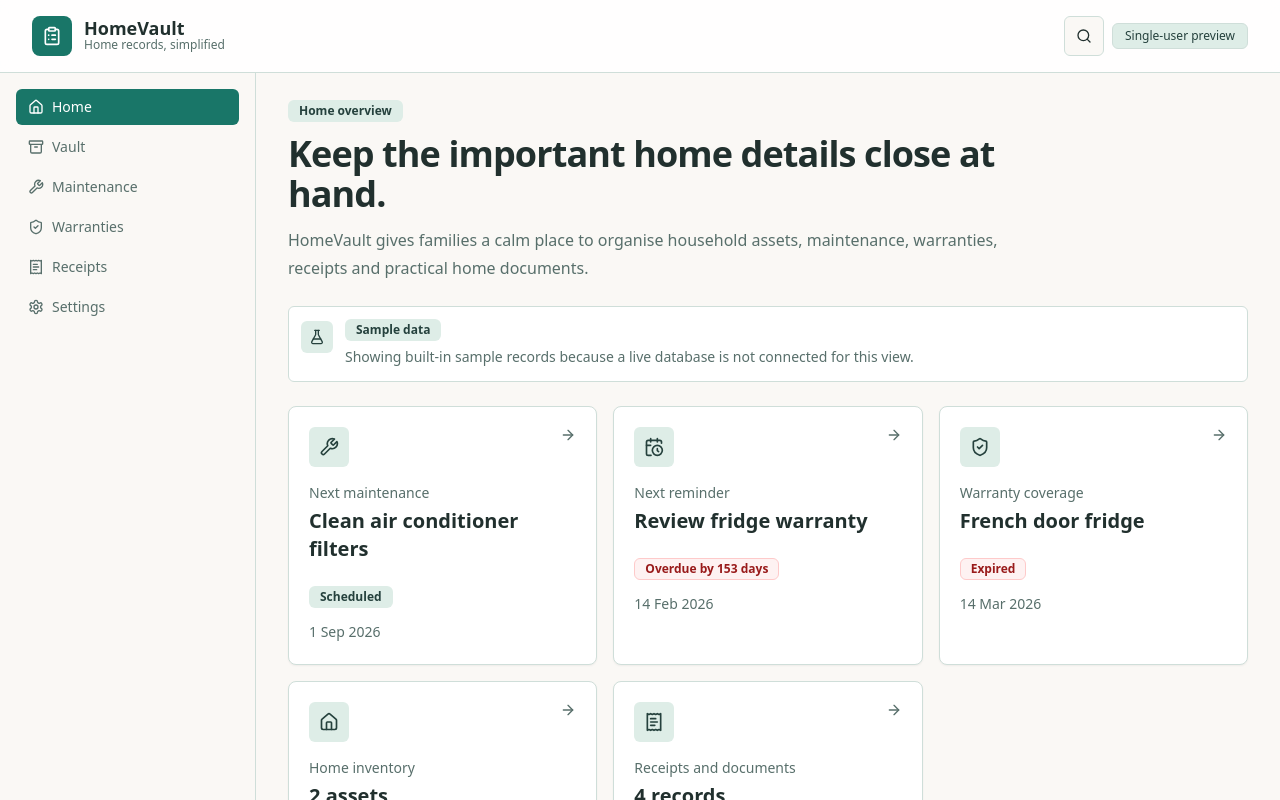
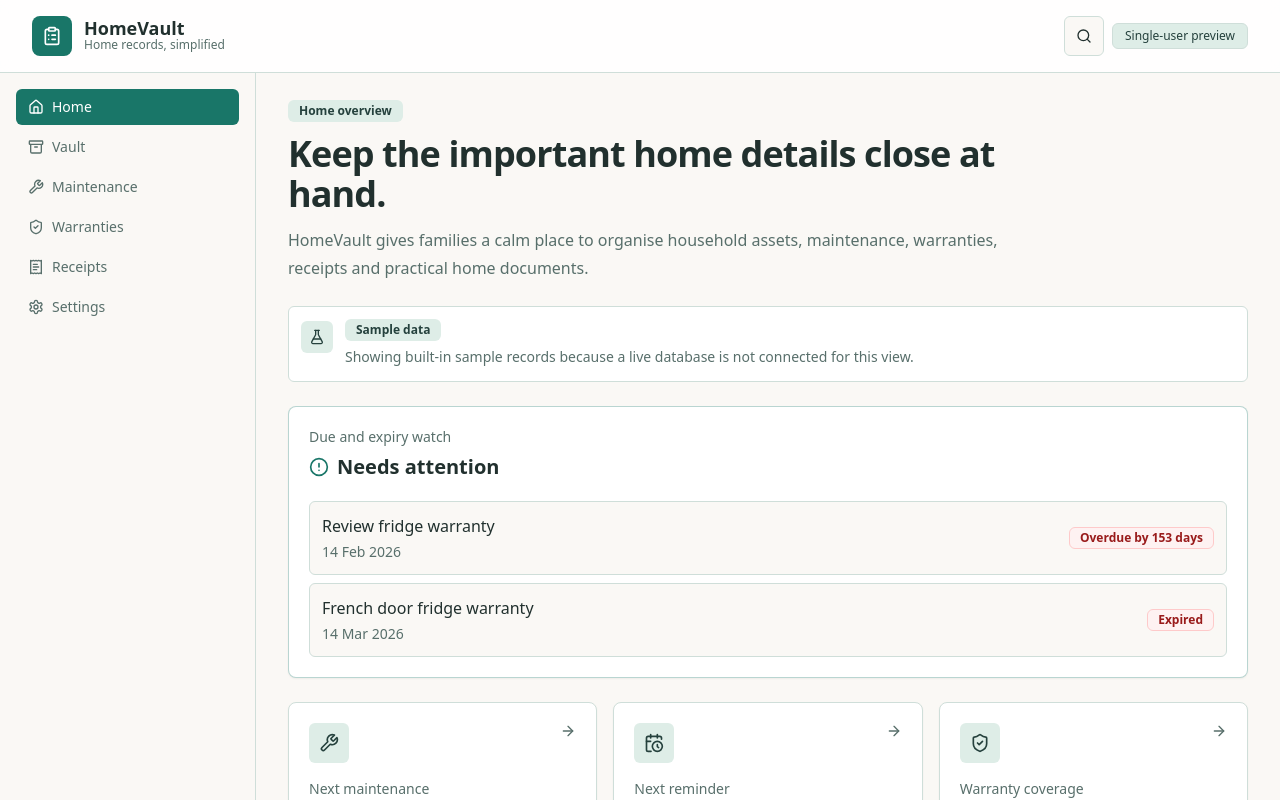
Before and after one commit to LatinMaestro/HomeVault, a Next.js app: page / in a window 1280 px wide. Shown: the top 800 px of the page. Built offline with nearby package versions, Linux system fonts and the light colour scheme; no server answers; the database is empty.

Commit message:
feat: show urgent household dates on dashboard

```diff
--- a/src/app/page.tsx
+++ b/src/app/page.tsx
@@ -1,5 +1,5 @@
 import Link from "next/link";
-import { ArrowRight, CalendarClock, ClipboardCheck, Home, ReceiptText, ShieldCheck, Wrench } from "lucide-react";
+import { ArrowRight, CalendarClock, CircleAlert, ClipboardCheck, Home, ReceiptText, ShieldCheck, Wrench } from "lucide-react";
 
 import { AppShell } from "@/components/app-shell";
 import { DataSourceNote } from "@/components/data-source-note";
@@ -20,6 +20,7 @@ export const dynamic = "force-dynamic";
 export default async function HomePage() {
   const dashboard = await getHomeDashboard();
   const {
+    attentionItems,
     assetCount,
     assetNames,
     documentCount,
@@ -32,6 +33,13 @@ export default async function HomePage() {
   const nextTaskStatus = getDateStatus(nextTask?.nextDueDateInput, "maintenance");
   const nextWarrantyStatus = getDateStatus(nextWarranty?.expiresAtInput, "warranty");
   const nextReminderStatus = getDateStatus(nextReminder?.dueAtInput, "reminder");
+
+  const urgentItems = attentionItems
+    .map((item) => ({
+      ...item,
+      status: getDateStatus(item.dateInput, item.context),
+    }))
+    .filter((item) => item.status.tone === "critical" || item.status.tone === "attention");
 
   const dashboardCards = [
     {
@@ -101,6 +109,33 @@ export default async function HomePage() {
 
         <DataSourceNote source={dashboard.source} />
 
+        {urgentItems.length ? (
+          <Card className="border-primary/30">
+            <CardHeader>
+              <CardDescription>Due and expiry watch</CardDescription>
+              <CardTitle className="flex items-center gap-2 text-xl">
+                <CircleAlert className="h-5 w-5 text-primary" aria-hidden="true" />
+                Needs attention
+              </CardTitle>
+            </CardHeader>
+            <CardContent className="grid gap-2">
+              {urgentItems.map((item) => (
+                <Link
+                  key={item.id}
+                  href={item.href}
+                  className="flex flex-col gap-3 rounded-md border bg-background p-3 transition-colors hover:bg-accent focus-visible:outline-none focus-visible:ring-2 focus-visible:ring-ring sm:flex-row sm:items-center sm:justify-between"
+                >
+                  <div className="min-w-0">
+                    <p className="font-medium text-foreground">{item.title}</p>
+                    <p className="mt-1 text-sm text-muted-foreground">{item.detail}</p>
+                  </div>
+                  <DateStatusBadge status={item.status} />
+                </Link>
+              ))}
+            </CardContent>
+          </Card>
+        ) : null}
+
         <div className="grid gap-4 sm:grid-cols-2 xl:grid-cols-3">
           {dashboardCards.map((card) => {
             const Icon = card.icon;
```
